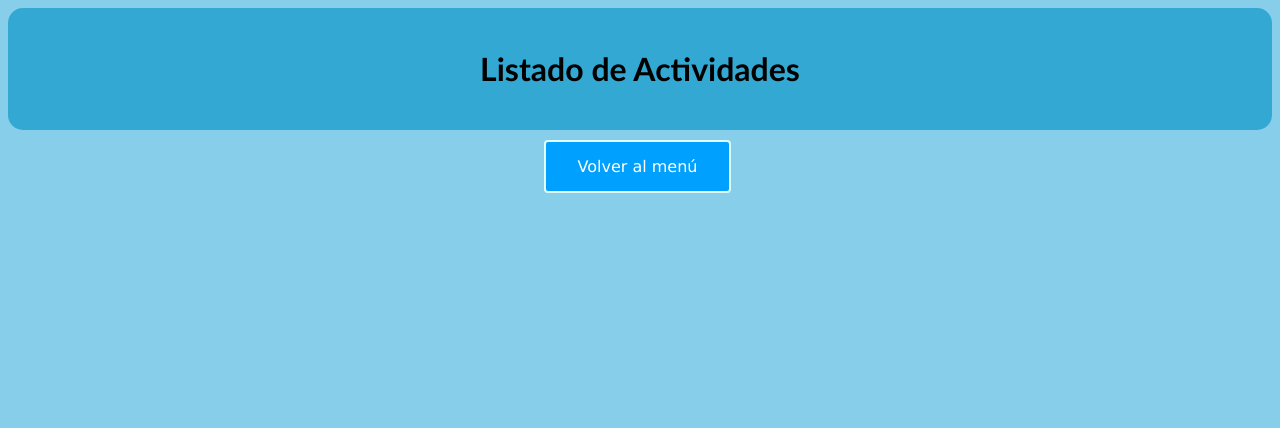
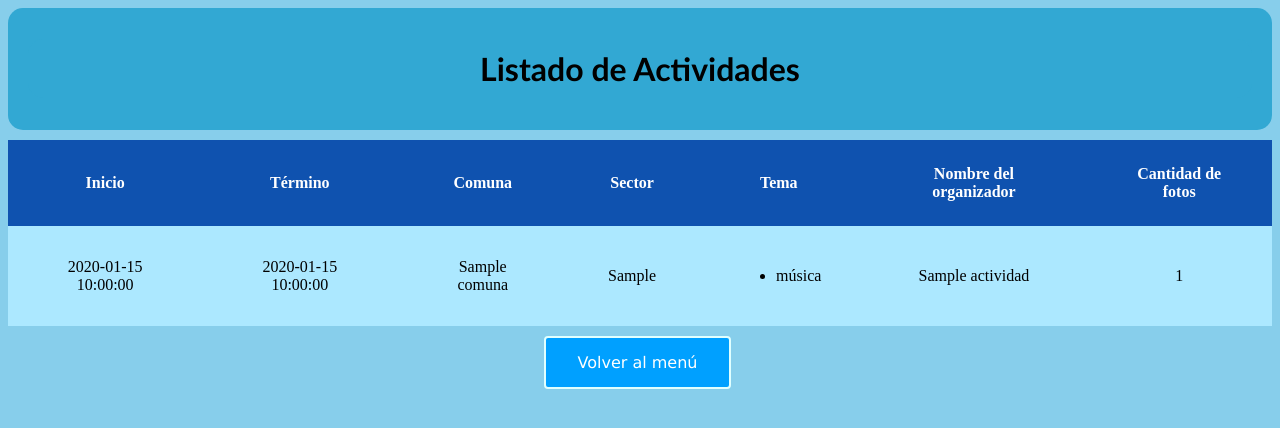
Before and after one commit to DarthVader3650/desarrollo_web_marco_loyola, a Flask app: page /listado_actividades in a window 1280 px wide. Shown: the top 428 px of the page. Run offline with Flask 3, Linux system fonts and the light colour scheme; tables that the repository leaves empty hold one stand-in row (values such as "Sample post").

Commit message:
Se logró implementar de buena manera el formulario y las validaciones del backend, además se completó el funcionamiento del listado de actividades. Por último se comenzó con la implementación de la revisión de una actividad del listad

```diff
--- a/app.py
+++ b/app.py
@@ -1,7 +1,14 @@
-from flask import Flask, request, render_template, redirect, url_for, session
+from flask import Flask, request, render_template, redirect, url_for, session, flash
 from database import db
 from utils.validations import validate_form
 from datetime import datetime
+from werkzeug.utils import secure_filename
+import os
+import hashlib
+import filetype
+from sqlalchemy import func
+from math import ceil
+
 UPLOAD_FOLDER = 'static/uploads'
 
 app = Flask(__name__)
@@ -11,8 +18,10 @@ app.config['UPLOAD_FOLDER'] = UPLOAD_FOLDER
 
 @app.route('/', methods=["GET"])
 def index():
+    session = db.SessionLocal()
+    actividades = session.query(db.Actividad).order_by(db.Actividad.id.desc()).limit(5).all()
     data = []
-    for actividad in db.get_actividades(page_size=5):
+    for actividad in actividades:
         path_foto = None
         if actividad.foto and len(actividad.foto) > 0:
             primera_foto = actividad.foto[0]
@@ -20,18 +29,21 @@ def index():
             path_foto = url_for('static', filename=img_filename)
 
         temas_actividad = []
-        for tema in actividad.actividad_tema:
-            temas_actividad.append(tema)
+        for act_tema in actividad.actividad_tema:
+            if act_tema.tema == "otro" and act_tema.glosa_otro:
+                temas_actividad.append(act_tema.glosa_otro)
+            else:
+                temas_actividad.append(act_tema.tema)
 
         data.append({
             "inicio": actividad.dia_hora_inicio,
             "termino": actividad.dia_hora_termino,
-            "comuna": actividad.comuna,
+            "comuna": actividad.comuna.nombre,
             "sector": actividad.sector,
             "tema": temas_actividad,
             "path_foto": path_foto
         })
-
+    session.close()
     return render_template("portada.html", data=data)
 
 @app.route('/estadisticas', methods=["GET"])
@@ -40,7 +52,38 @@ def estadisticas():
 
 @app.route('/listado_actividades', methods=["GET"])
 def listado():
-    return render_template("lista_actividades.html")
+    session = db.SessionLocal()
+    page = request.args.get('page', 1, type=int)
+    por_pagina = 5
+    actividades = session.query(db.Actividad).order_by(db.Actividad.id.desc())
+    actividades_página = actividades.limit(por_pagina).offset((page - 1) * por_pagina).all()
+    total_actividades = session.query(func.count(db.Actividad.id)).scalar()
+    total_paginas = ceil(total_actividades / por_pagina)
+    data = []
+    for actividad in actividades_página:
+        cantidad_de_fotos = 0
+        if actividad.foto and len(actividad.foto) > 0:
+            cantidad_de_fotos = len(actividad.foto)
+
+        temas_actividad = []
+        for act_tema in actividad.actividad_tema:
+            if act_tema.tema == "otro" and act_tema.glosa_otro:
+                temas_actividad.append(act_tema.glosa_otro)
+            else:
+                temas_actividad.append(act_tema.tema)
+
+        data.append({
+            "inicio": actividad.dia_hora_inicio,
+            "termino": actividad.dia_hora_termino,
+            "comuna": actividad.comuna.nombre,
+            "sector": actividad.sector,
+            "tema": temas_actividad,
+            "nombre_organizador": actividad.nombre,
+            "cantidad_fotos": cantidad_de_fotos
+        })
+    session.close()
+
+    return render_template("lista_actividades.html", data=data, pagina_actual=page, total_paginas=total_paginas, per_page=por_pagina)
 
 @app.route('/formulario_actividad', methods=["GET", "POST"])
 def formulario():
@@ -62,7 +105,7 @@ def formulario():
         if tema_nombre == 'otro':
             otro_tema = data_form.get("otro")
         else:
-            None
+            otro_tema = "No especifíca"
 
         fotos_adjuntas = files_form.getlist("foto")
         otra_foto_adjunta = files_form.get("otra-foto")
@@ -71,7 +114,7 @@ def formulario():
         posibles_contactos_check = ['whatsapp', 'instagram', 'telegram', 'tiktok', 'X', 'otra']
         for tipo_contacto in posibles_contactos_check:
             if tipo_contacto in data_form:
-                id_key = f"{tipo_contacto}_id"
+                id_key = f"{tipo_contacto}-id"
                 id_valor = data_form.get(id_key)
                 if id_valor:
                     contactos_seleccionados.append({
@@ -79,7 +122,7 @@ def formulario():
                         "id": id_valor
                 })
 
-        if validate_form(nombre, email, telefono, sector, dia_hora_inicio, dia_hora_termino, region, comuna, tema_nombre, fotos_adjuntas):
+        if validate_form(nombre, email, telefono, sector, dia_hora_inicio, dia_hora_termino, region, comuna, tema_nombre, otro_tema, contactos_seleccionados, fotos_adjuntas, otra_foto_adjunta):
             dt_inicio = datetime.fromisoformat(dia_hora_inicio)
             if dia_hora_termino:
                 dt_termino = datetime.fromisoformat(dia_hora_termino)
@@ -88,35 +131,50 @@ def formulario():
 
             _comuna_ = db.get_comuna_by_name(comuna)
 
-            actividad_nueva = db.crear_actividad(
-                comuna_id=int(_comuna_.id),
-                sector=sector,
-                nombre=nombre,
-                email=email,
-                celular=telefono,
-                inicio=dt_inicio,
-                termino=dt_termino,
-                descripcion=descripcion
-            )
+            session = db.SessionLocal()
+            nueva_actividad = db.Actividad(comuna_id=_comuna_.id, sector=sector, nombre=nombre, email=email, celular=telefono, dia_hora_inicio=dt_inicio, dia_hora_termino=dt_termino, descripcion=descripcion)
+            session.add(nueva_actividad)
+            session.commit()
 
-            actividad_id_creada = actividad_nueva.id
+            actividad_id_creada = nueva_actividad.id
 
-            # Guardar Contactos en BD
+            archivos_fotos_guardados = []
+
+            for foto_file in fotos_adjuntas:
+                if foto_file and foto_file.filename != '':
+                    filename_foto = hashlib.sha256(secure_filename(foto_file.filename)
+                                                   .encode("utf-8")).hexdigest()
+                    _extension = filetype.guess(foto_file).extension
+                    foto_filename = f"{filename_foto}-{_extension}"
+                    foto_file.save(os.path.join(app.config["UPLOAD_FOLDER"], foto_filename))
+                    db.crear_foto(ruta_archivo='uploads', nombre_archivo=foto_filename, actividad_id=actividad_id_creada)
+                    archivos_fotos_guardados.append(foto_filename)
+
+            if otra_foto_adjunta and otra_foto_adjunta.filename != '':
+                filename_otra_foto = hashlib.sha256(secure_filename(otra_foto_adjunta.filename)
+                                                .encode("utf-8")).hexdigest()
+                _extension_otra = filetype.guess(otra_foto_adjunta).extension
+                otra_foto_filename = f"{filename_otra_foto}-{_extension_otra}"
+                otra_foto_adjunta.save(os.path.join(app.config["UPLOAD_FOLDER"], otra_foto_filename))
+                db.crear_foto(ruta_archivo='uploads', nombre_archivo=otra_foto_filename, actividad_id=actividad_id_creada)
+                archivos_fotos_guardados.append(otra_foto_filename)
+
             for contacto_info in contactos_seleccionados:
                 db.crear_contacto(
-                    nombre=contacto_info["contacto"], # ej: "whatsapp"
+                    nombre=contacto_info["contacto"],
                     identificador=contacto_info["id"],
                     actividad_id=actividad_id_creada
                 )
 
-            # Guardar Tema en BD
             db.crear_tema_actividad(
-                tema=tema_nombre, # ej: "música" o "otro"
-                otro=otro_tema, # Será None si tema_nombre no es "otro"
+                tema=tema_nombre,
+                glosa_otro=otro_tema,
                 actividad_id=actividad_id_creada
             )
 
-            return redirect(url_for('index')) # O a una página de confirmación
+            session.close()
+
+            return redirect(url_for('index'))
     else:
         return render_template("formulario.html")
 
--- a/database/create_user.sql
+++ b/database/create_user.sql
@@ -1,5 +1,5 @@
 -- Crear usuario
-CREATE USER 'cc5002'@'localhost' IDENTIFIED BY 'cc5002';
+CREATE USER 'cc5002'@'localhost' IDENTIFIED BY 'programacionweb';
 
 -- Eliminar usuario de ser necesario
 DROP USER 'cc5002'@'localhost';
--- a/static/css/lista_actividades.css
+++ b/static/css/lista_actividades.css
@@ -163,3 +163,27 @@ img:hover {opacity: 0.7;}
       width: 100%;
     }
 }
+
+/* Estilos para la paginación */
+.pagination {
+    margin-top: 20px;
+}
+.pagination a, .pagination span {
+    margin: 0 5px;
+    padding: 8px 12px;
+    border: 1px solid #ddd;
+    text-decoration: none;
+    color: #007bff;
+    border-radius: 4px;
+    background-color: #ffffff;
+}
+.pagination .current-page {
+    background-color: #007bff;
+    color: white;
+    border-color: #007bff;
+}
+.pagination .disabled {
+    color: #858585;
+    pointer-events: none;
+    border-color: #eee;
+}
--- a/templates/lista_actividades.html
+++ b/templates/lista_actividades.html
@@ -12,8 +12,64 @@
         <div class="barra-titulo">
             <h1>Listado de Actividades</h1>
         </div>
+
+        {% if data %}
+            <table>
+                <tr>
+                    <th>Inicio</th>
+                    <th>Término</th>
+                    <th>Comuna</th>
+                    <th>Sector</th>
+                    <th>Tema</th>
+                    <th>Nombre del organizador</th>
+                    <th>Cantidad de fotos</th>
+                </tr>
+                {% for actividad in data %}
+                    <tr>
+                        <td>{{ actividad.inicio }}</td>
+                        <td>{{ actividad.termino }}</td>
+                        <td>{{ actividad.comuna }}</td>
+                        <td>{{ actividad.sector }}</td>
+                        <td>
+                            {% if actividad.tema %}
+                                <ul>
+                                {% for tema in actividad.tema %}
+                                    <li>{{ tema }}</li>
+                                {% endfor %}
+                                </ul>
+                            {% else %}
+                                Sin temas
+                            {% endif %}
+                        </td>
+                        <td>{{ actividad.nombre_organizador }}</td>
+                        <td>{{ actividad.cantidad_fotos }}</td>
+                    </tr>
+                {% endfor %}
+            </table>
+
+            {% if total_paginas > 1 %}
+            <div class="pagination">
+                {% if pagina_actual > 1 %}
+                    <a href="{{ url_for('listado', page=pagina_actual - 1) }}">&laquo; Anterior</a>
+                {% else %}
+                    <span class="disabled">&laquo; Anterior</span>
+                {% endif %}
+
+                {% if pagina_actual < total_paginas %}
+                    <a href="{{ url_for('listado', page=pagina_actual + 1) }}">Siguiente &raquo;</a>
+                {% else %}
+                    <span class="disabled">Siguiente &raquo;</span>
+                {% endif %}
+            </div>
+            {% endif %}
+
+        {% else %}
+            <h2>No hay actividades agregadas aún.</h2>
+        {% endif %}
         <div class="btn-group">
             <a id="menu" class="button" href="{{ url_for('index') }}">Volver al menú</a>
         </div>
+        {% block javascript %}
+        {% endblock %}
    </body>
 </html>
```
Also changed, not shown: database/db.py (+5 -12 lines), static/js/ampliarImg.js (added, +39 -0 lines), static/js/listado_actividades.js (added, +70 -0 lines), templates/actividad_elegida.html (added, +56 -0 lines), templates/portada.html (+8 -12 lines), utils/validations.py (+49 -12 lines), 6 other files.
